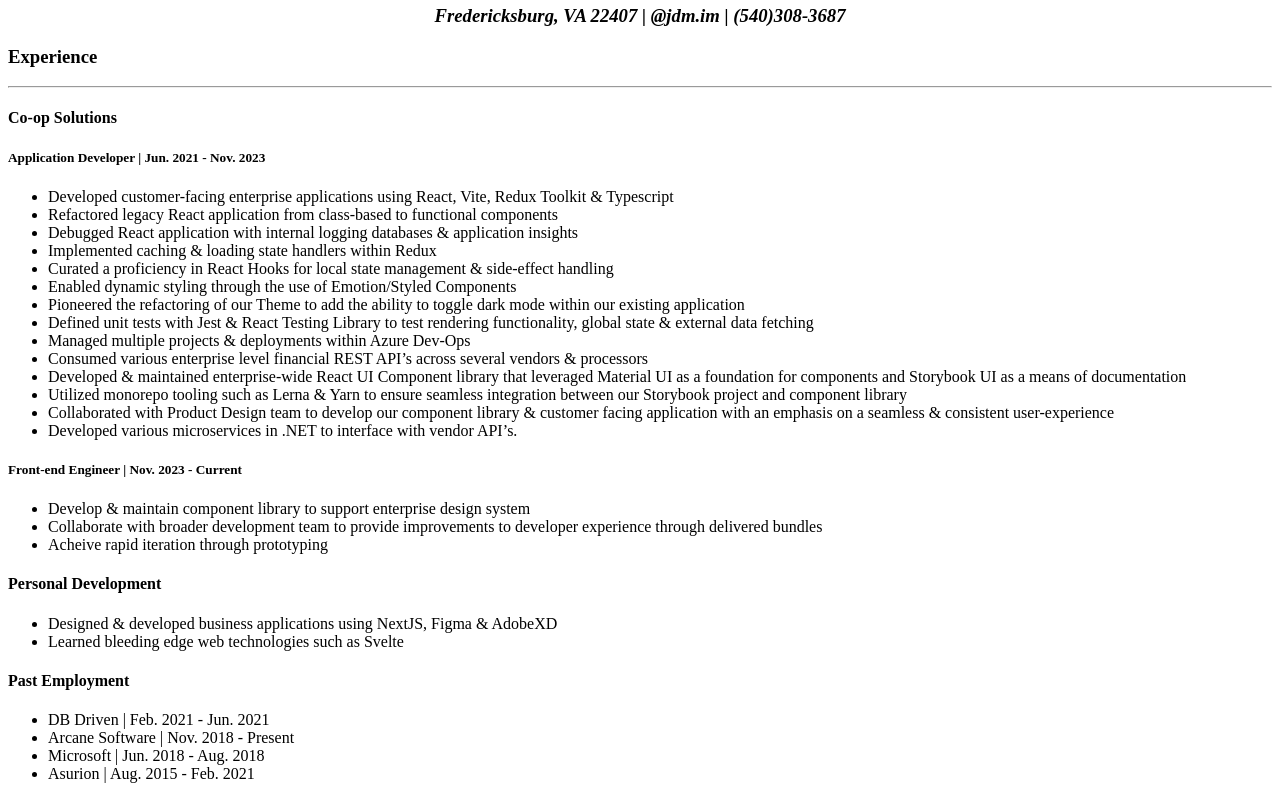
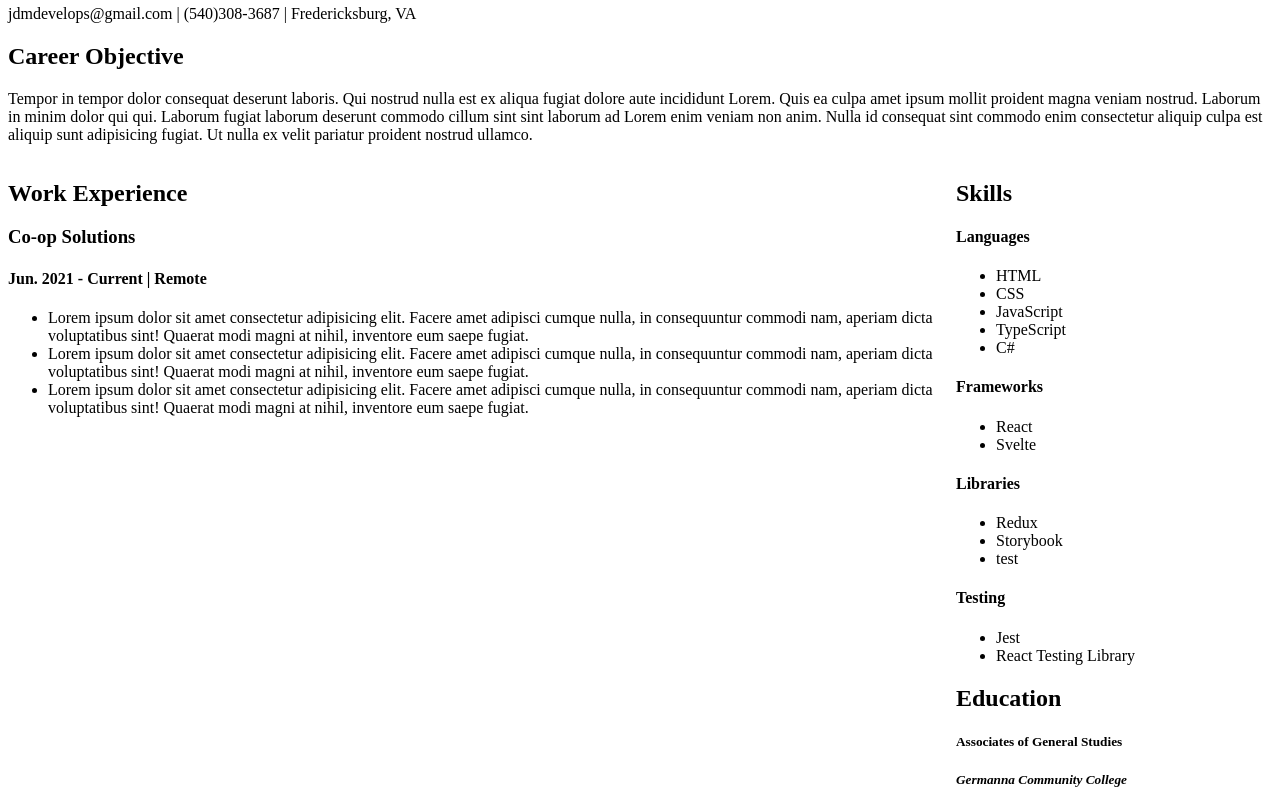
Before and after one commit to jdmdevelops/resume, a plain HTML site: page index.html in a window 1280 px wide. Shown: the part 122-912 px from the top of the page. Drawn offline with Linux system fonts and the light colour scheme.

Commit message:
Layout 1.0

```diff
--- a/index.html
+++ b/index.html
@@ -3,147 +3,103 @@
   <head>
     <meta charset="UTF-8" />
     <meta name="viewport" content="width=device-width, initial-scale=1.0" />
-    <title>Document</title>
+    <title>Justin Moore Resume</title>
   </head>
   <body>
     <header>
       <h1>Justin Moore</h1>
       <h2>Front-end Engineer</h2>
-      <h3>
-        <address>Fredericksburg, VA 22407 | @jdm.im | (540)308-3687</address>
-      </h3>
+      <span>jdmdevelops@gmail.com | </span>
+      <span>(540)308-3687 | </span>
+      <span>Fredericksburg, VA</span>
     </header>
+    <section id="career-objective">
+      <h2>Career Objective</h2>
+      <p>
+        Tempor in tempor dolor consequat deserunt laboris. Qui nostrud nulla est
+        ex aliqua fugiat dolore aute incididunt Lorem. Quis ea culpa amet ipsum
+        mollit proident magna veniam nostrud. Laborum in minim dolor qui qui.
+        Laborum fugiat laborum deserunt commodo cillum sint sint laborum ad
+        Lorem enim veniam non anim. Nulla id consequat sint commodo enim
+        consectetur aliquip culpa est aliquip sunt adipisicing fugiat. Ut nulla
+        ex velit pariatur proident nostrud ullamco.
+      </p>
+    </section>
 
     <main>
-      <article>
-        <h3>Experience</h3>
-        <hr />
-        <section>
-          <h4>Co-op Solutions</h4>
-          <h5>Application Developer | Jun. 2021 - Nov. 2023</h5>
+      <section id="work-experience">
+        <h2>Work Experience</h2>
+        <h3>Co-op Solutions</h3>
+        <h4>Jun. 2021 - Current | Remote</h4>
+
         <ul>
           <li>
-              Developed customer-facing enterprise applications using React,
-              Vite, Redux Toolkit & Typescript
+            Lorem ipsum dolor sit amet consectetur adipisicing elit. Facere amet
+            adipisci cumque nulla, in consequuntur commodi nam, aperiam dicta
+            voluptatibus sint! Quaerat modi magni at nihil, inventore eum saepe
+            fugiat.
           </li>
           <li>
-              Refactored legacy React application from class-based to functional
-              components
+            Lorem ipsum dolor sit amet consectetur adipisicing elit. Facere amet
+            adipisci cumque nulla, in consequuntur commodi nam, aperiam dicta
+            voluptatibus sint! Quaerat modi magni at nihil, inventore eum saepe
+            fugiat.
           </li>
           <li>
-              Debugged React application with internal logging databases &
-              application insights
-            </li>
-            <li>Implemented caching & loading state handlers within Redux</li>
-            <li>
-              Curated a proficiency in React Hooks for local state management &
-              side-effect handling
-            </li>
-            <li>
-              Enabled dynamic styling through the use of Emotion/Styled
-              Components
-            </li>
-            <li>
-              Pioneered the refactoring of our Theme to add the ability to
-              toggle dark mode within our existing application
-            </li>
-            <li>
-              Defined unit tests with Jest & React Testing Library to test
-              rendering functionality, global state & external data fetching
-            </li>
-            <li>
-              Managed multiple projects & deployments within Azure Dev-Ops
-            </li>
-            <li>
-              Consumed various enterprise level financial REST API’s across
-              several vendors & processors
-            </li>
-            <li>
-              Developed & maintained enterprise-wide React UI Component library
-              that leveraged Material UI as a foundation for components and
-              Storybook UI as a means of documentation
-            </li>
-            <li>
-              Utilized monorepo tooling such as Lerna & Yarn to ensure seamless
-              integration between our Storybook project and component library
-            </li>
-            <li>
-              Collaborated with Product Design team to develop our component
-              library & customer facing application with an emphasis on a
-              seamless & consistent user-experience
-            </li>
-            <li>
-              Developed various microservices in .NET to interface with vendor
-              API’s.
+            Lorem ipsum dolor sit amet consectetur adipisicing elit. Facere amet
+            adipisci cumque nulla, in consequuntur commodi nam, aperiam dicta
+            voluptatibus sint! Quaerat modi magni at nihil, inventore eum saepe
+            fugiat.
           </li>
         </ul>
-          <h5>Front-end Engineer | Nov. 2023 - Current</h5>
+      </section>
+      <section id="right">
+        <section id="skills">
+          <h2>Skills</h2>
+          <h4>Languages</h4>
           <ul>
-            <li>
-              Develop & maintain component library to support enterprise design
-              system
-            </li>
-            <li>
-              Collaborate with broader development team to provide improvements
-              to developer experience through delivered bundles
-            </li>
-            <li>Acheive rapid iteration through prototyping</li>
+            <li>HTML</li>
+            <li>CSS</li>
+            <li>JavaScript</li>
+            <li>TypeScript</li>
+            <li>C#</li>
+          </ul>
+          <h4>Frameworks</h4>
+          <ul>
+            <li>React</li>
+            <li>Svelte</li>
+          </ul>
+          <h4>Libraries</h4>
+          <ul>
+            <li>Redux</li>
+            <li>Storybook</li>
+            <li>test</li>
+          </ul>
+          <h4>Testing</h4>
+          <ul>
+            <li>Jest</li>
+            <li>React Testing Library</li>
           </ul>
         </section>
-        <section>
-          <h4>Personal Development</h4>
-          <ul>
-            <li>
-              Designed & developed business applications using NextJS, Figma &
-              AdobeXD
-            </li>
-            <li>Learned bleeding edge web technologies such as Svelte</li>
-          </ul>
+        <section id="education">
+          <h2>Education</h2>
+          <h5>Associates of General Studies</h5>
+          <h5><i>Germanna Community College</i></h5>
+          <h5>Fredericksburg VA | GPA: 3.6</h5>
         </section>
-        <section>
-          <h4>Past Employment</h4>
-          <ul>
-            <li>DB Driven | Feb. 2021 - Jun. 2021</li>
-            <li>Arcane Software | Nov. 2018 - Present</li>
-            <li>Microsoft | Jun. 2018 - Aug. 2018</li>
-            <li>Asurion | Aug. 2015 - Feb. 2021</li>
-          </ul>
       </section>
-      </article>
-      <article>
-        <h3>Education</h3>
-        <hr />
-        <content>
-          <h4>Germanna Community College</h4>
-          <h5>Associates of General Sciences GPA: 3.6</h5>
-        </content>
-      </article>
-      <article>
-        <h3>About</h3>
-        <hr />
-        <p>
-          I'm a 28-year-old self-taught web developer, passionate about creating
-          innovative digital experiences. I live with my girlfriend, our dog
-          Aubree, and two cats, Angel and Cookie. In my free time, I love
-          exploring the outdoors, learning new skills, and hobbies. I enjoy
-          cooking, practicing Brazilian Jiu-Jitsu as a blue belt, and swing
-          dancing on occasional Saturday nights. To unwind, I find relaxation in
-          watching fantasy shows, movies, and playing video games.
-        </p>
-      </article>
     </main>
   </body>
 </html>
 
 <style>
-  header {
-    margin: auto;
-    width: fit-content;
-    h1 {
-      text-align: center;
+  main {
+    display: flex;
   }
-    h2 {
-      text-align: center;
+  #work-experience {
+    flex: 3;
   }
+  #right {
+    flex: 1;
   }
 </style>
```
Also changed, not shown: index.old.html (added, +149 -0 lines). Lines whose indentation alone changed are shown as unchanged.
